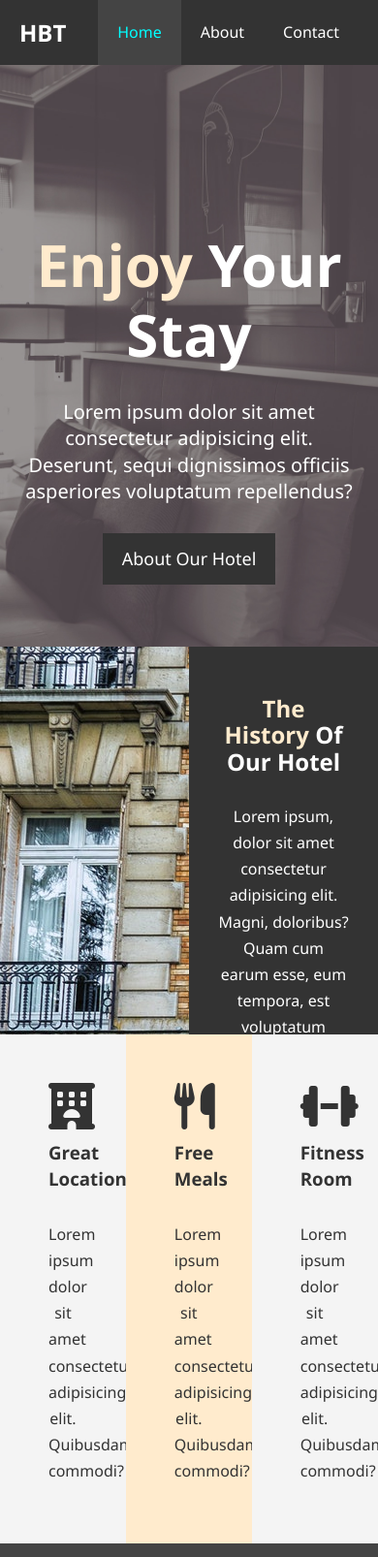
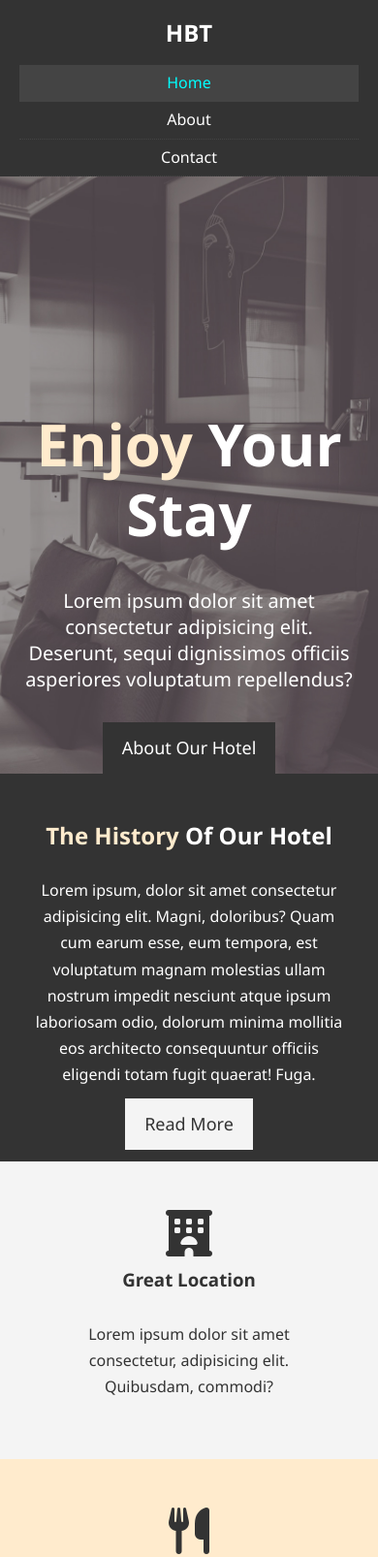
Before and after one commit to Sleyudoags/hotel-website, a plain HTML site: page index.html in a window 390 px wide. Shown: the top 1606 px of the page at 97% size. Drawn offline with Linux system fonts and the light colour scheme.

Commit message:
responsiveness

```diff
--- a/about.html
+++ b/about.html
@@ -6,6 +6,7 @@
   <meta name="description " content="Welcome to the most extraodinary hotel in Boston Massachusets ">
   <meta name="keywords" content="hotel, boston hotel, new england hotel ">
   <link rel="stylesheet" href="css/style.css  ">
+  <link rel="stylesheet" media="screen and (max-width: 768px)" href="css/mobile.css  ">
   <title>Hotel Bt | About</title>
 </head>
 <body>
--- /dev/null
+++ b/css/mobile.css
@@ -0,0 +1,54 @@
+#navbar .logo {
+    float: none;
+    text-align: center;
+}
+
+#navbar ul, #navbar ul li {
+    float: none;
+}
+
+#navbar ul li a {
+    padding: 5px;
+    border-bottom: #444 dotted 1px;
+}
+
+#showcase {
+    height: 100%;
+}
+
+#showcase .showcase-content h1 {
+    padding-bottom: 30px;
+    padding-top: 70px ;
+}
+
+#home-info .info-img {
+    display: none;
+}
+
+#home-info .info-content {
+  float: none;
+  width: 100%;
+}
+
+.box {
+    float: none;
+    width: 100%;
+}
+
+#about-info .info-right,
+#about-info .info-left {
+    width: 100%;
+    float: none;
+}
+
+#about-info .info-right {
+    margin-top: 30px ;
+}
+
+.l-heading {
+    text-align: center;
+}
+
+#contact-info .box {
+    border-bottom: #444 dotted 1px;
+}
--- a/css/style.css
+++ b/css/style.css
@@ -85,6 +85,7 @@ p {
 
 .l-heading {
   font-size: 40px;
+  line-height: 1.2;
 }
 
 /*  Padding */
@@ -106,7 +107,7 @@ p {
   color: #fff ;
 }
 
-#navbar h1 {
+#navbar .logo {
   float: left;
   padding-top: 20px;
 }
--- a/index.html
+++ b/index.html
@@ -7,6 +7,7 @@
   <meta name="keywords" content="hotel, boston hotel, new england hotel ">
   <script src="https://kit.fontawesome.com/64563c18b9.js" crossorigin="anonymous"></script>
   <link rel="stylesheet" href="css/style.css  ">
+  <link rel="stylesheet" media="screen and (max-width: 768px)" href="css/mobile.css  ">
   <title>Hotel Bt | Welcome</title>
 </head>
 <body>
```
Also changed, not shown: contact.html (+1 -0 lines), 1 other file.
